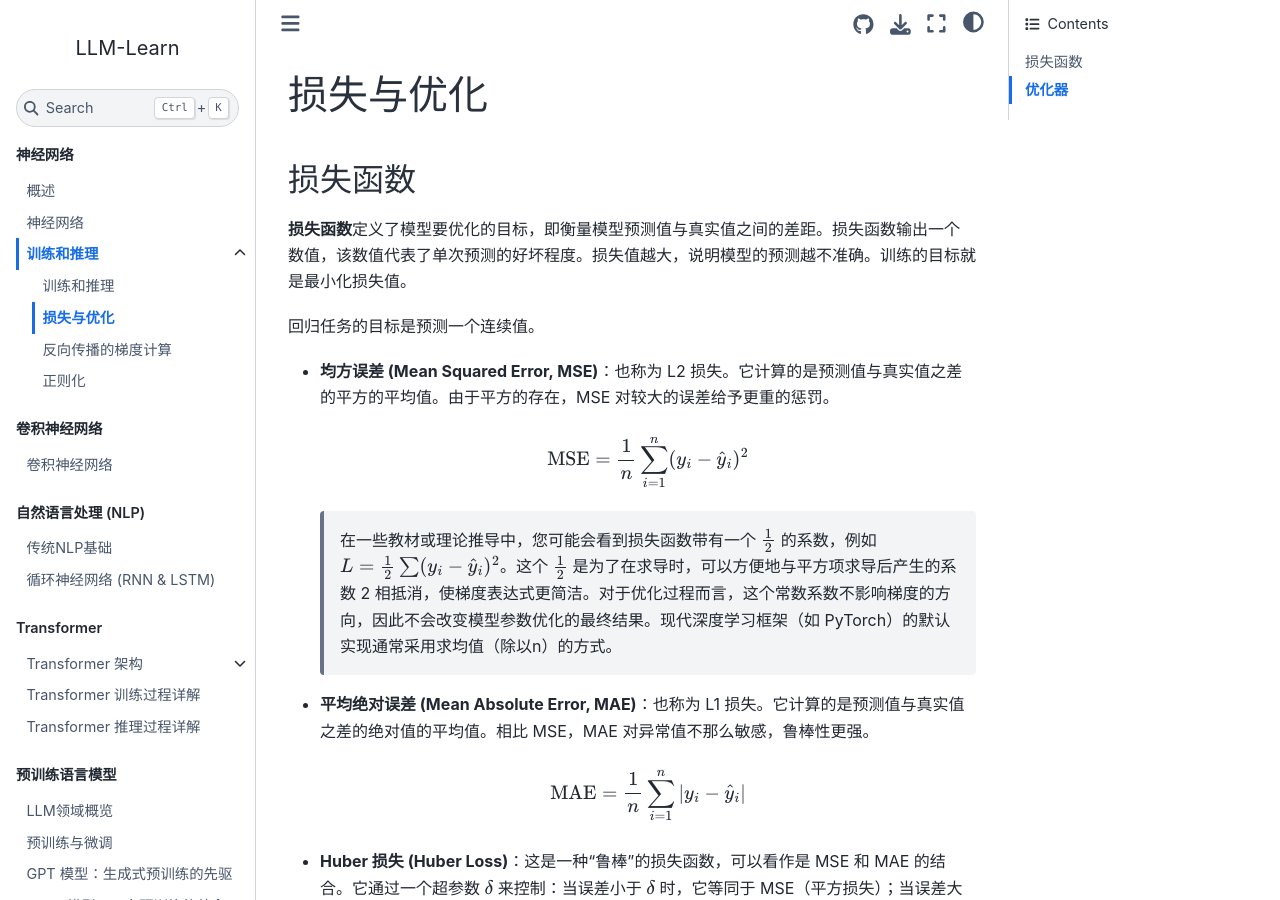
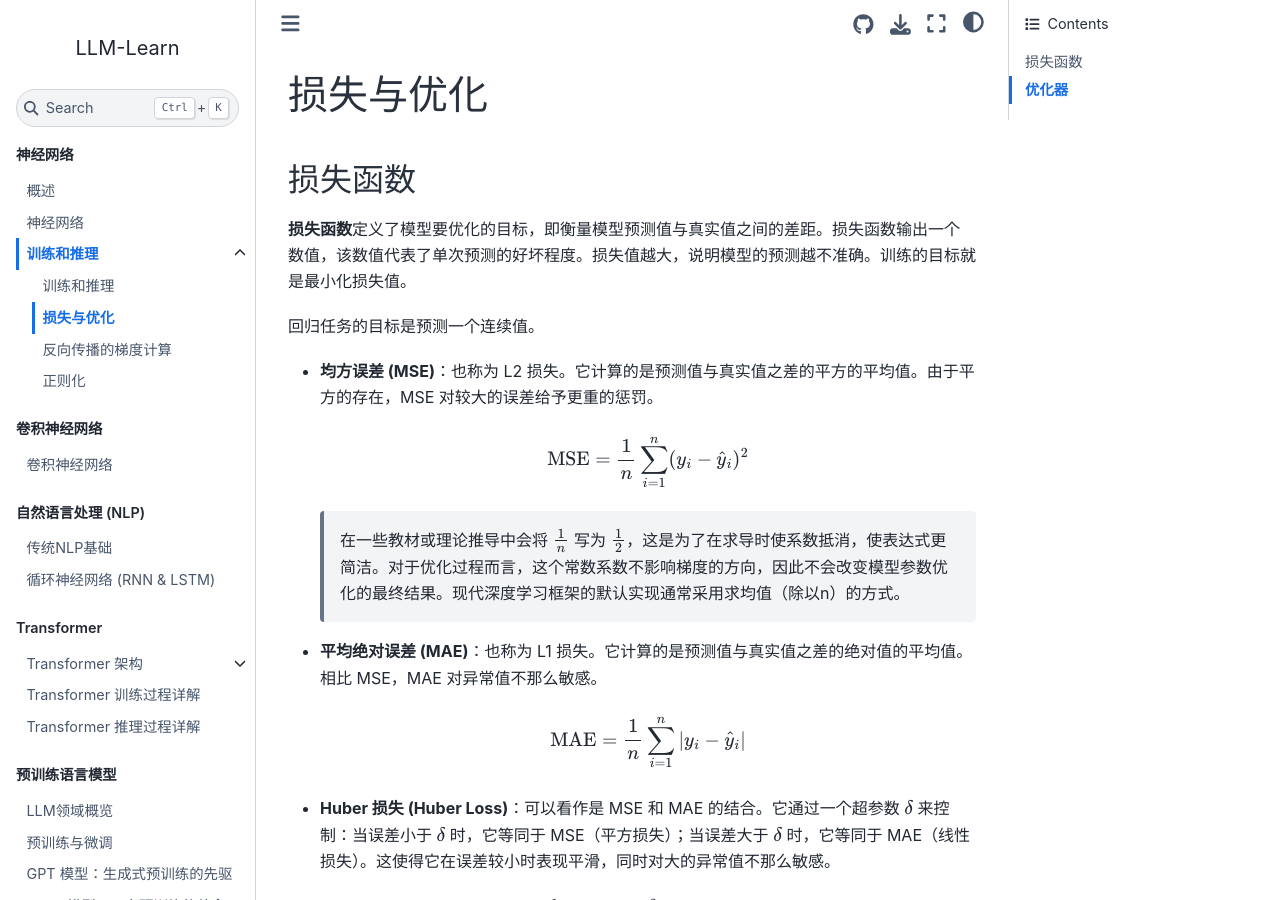
Before and after one commit to kaifeng/llm-learn, a Sphinx documentation site: the page built from source/part_basics/training/loss_optim.md, in a window 1280 px wide and 900 px high. Built offline with Sphinx 7.4.7 and the Sphinx Book theme 1.1.4, drawn with Linux system fonts in a browser that asks for light colours.

Commit message:
Rewording

```diff
--- a/source/part_basics/training/loss_optim.md
+++ b/source/part_basics/training/loss_optim.md
@@ -6,17 +6,17 @@
 
 回归任务的目标是预测一个连续值。
 
-- **均方误差 (Mean Squared Error, MSE)**：也称为 L2 损失。它计算的是预测值与真实值之差的平方的平均值。由于平方的存在，MSE 对较大的误差给予更重的惩罚。
+- **均方误差 (MSE)**：也称为 L2 损失。它计算的是预测值与真实值之差的平方的平均值。由于平方的存在，MSE 对较大的误差给予更重的惩罚。
 
     $$ \text{MSE} = \frac{1}{n} \sum_{i=1}^{n} (y_i - \hat{y}_i)^2 $$
 
-    > 在一些教材或理论推导中，您可能会看到损失函数带有一个 $\frac{1}{2}$ 的系数，例如 $L = \frac{1}{2} \sum (y_i - \hat{y}_i)^2$。这个 $\frac{1}{2}$ 是为了在求导时，可以方便地与平方项求导后产生的系数 2 相抵消，使梯度表达式更简洁。对于优化过程而言，这个常数系数不影响梯度的方向，因此不会改变模型参数优化的最终结果。现代深度学习框架（如 PyTorch）的默认实现通常采用求均值（除以n）的方式。
+    > 在一些教材或理论推导中会将 $\frac{1}{n}$ 写为 $\frac{1}{2}$，这是为了在求导时使系数抵消，使表达式更简洁。对于优化过程而言，这个常数系数不影响梯度的方向，因此不会改变模型参数优化的最终结果。现代深度学习框架的默认实现通常采用求均值（除以n）的方式。
 
-- **平均绝对误差 (Mean Absolute Error, MAE)**：也称为 L1 损失。它计算的是预测值与真实值之差的绝对值的平均值。相比 MSE，MAE 对异常值不那么敏感，鲁棒性更强。
+- **平均绝对误差 (MAE)**：也称为 L1 损失。它计算的是预测值与真实值之差的绝对值的平均值。相比 MSE，MAE 对异常值不那么敏感。
 
     $$ \text{MAE} = \frac{1}{n} \sum_{i=1}^{n} |y_i - \hat{y}_i| $$
 
-- **Huber 损失 (Huber Loss)**：这是一种“鲁棒”的损失函数，可以看作是 MSE 和 MAE 的结合。它通过一个超参数 $\delta$ 来控制：当误差小于 $\delta$ 时，它等同于 MSE（平方损失）；当误差大于 $\delta$ 时，它等同于 MAE（线性损失）。这使得它在误差较小时表现平滑，同时对大的异常值不那么敏感。
+- **Huber 损失 (Huber Loss)**：可以看作是 MSE 和 MAE 的结合。它通过一个超参数 $\delta$ 来控制：当误差小于 $\delta$ 时，它等同于 MSE（平方损失）；当误差大于 $\delta$ 时，它等同于 MAE（线性损失）。这使得它在误差较小时表现平滑，同时对大的异常值不那么敏感。
 
     $$
     L_\delta(y, f(x)) =
```
